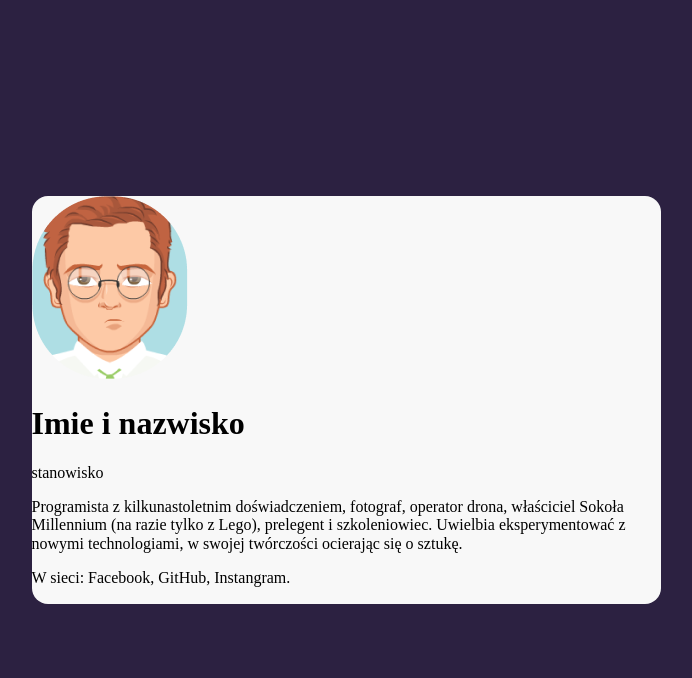
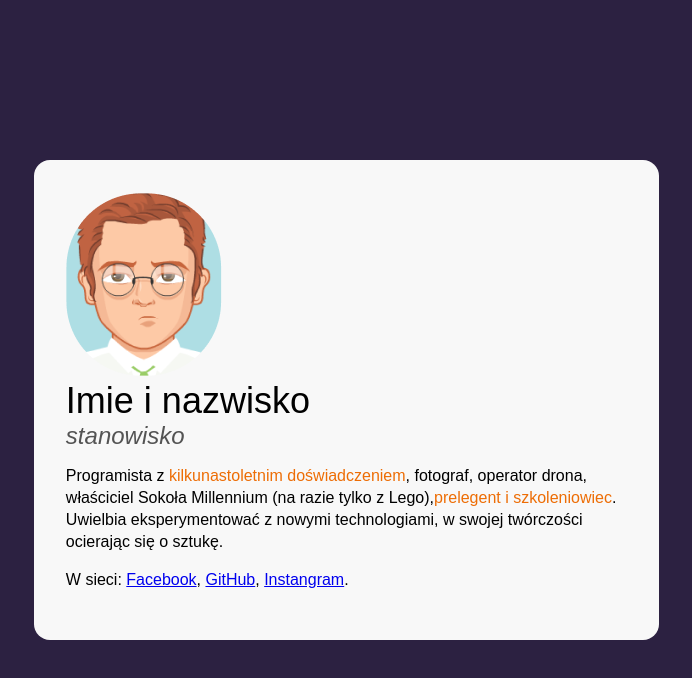
Before and after one commit to malgorzata-jekner/Business-card-2021, a plain HTML site: page index.html in a window 1280 px wide. Shown: the whole page, without its empty margins (294-986 px from the left). Drawn offline with Linux system fonts and the light colour scheme.

Commit message:
complete BEM

```diff
--- a/index.html
+++ b/index.html
@@ -6,28 +6,34 @@
     <title>Wizytwoka</title>
     <link href="normalize.css" rel="stylesheet" type="text/css" />
     <link href="style.css" rel="stylesheet" type="text/css" />
-
   </head>
 
   <body>
     <main class="main">
-      <article>
-        <img src="avatar.png" alt="Zdjecie Imie i nazwisko" />
-        <header>
-          <h1>Imie i nazwisko</h1>
-          <p>stanowisko</p>
+      <article class="person">
+        <img
+          class="person_picture"
+          src="avatar.png"
+          alt="Zdjecie Imie i nazwisko"
+        />
+        <header class="person__info">
+          <h1 class="person__name">Imie i nazwisko</h1>
+          <p class="person__position">stanowisko</p>
         </header>
-        <p>
-          Programista z kilkunastoletnim doświadczeniem, fotograf, operator
-          drona, właściciel Sokoła Millennium (na razie tylko z Lego), prelegent
-          i szkoleniowiec. Uwielbia eksperymentować z nowymi technologiami, w
-          swojej twórczości ocierając się o sztukę.
+        <p class="person__description">
+          Programista z
+          <strong class="special">kilkunastoletnim doświadczeniem</strong>,
+          fotograf, operator drona, właściciel Sokoła Millennium (na razie tylko
+          z Lego),<strong class="special">prelegent i szkoleniowiec</strong>.
+          Uwielbia eksperymentować z nowymi technologiami, w swojej twórczości
+          ocierając się o sztukę.
         </p>
-        <p>
-            W sieci: Facebook, GitHub, Instangram.
+        <p class="person__description">
+          W sieci: <a class="person__link" href="#">Facebook</a>,
+          <a class="person__link" href="#">GitHub</a>,
+           <a class="person__link" href="#">Instangram</a>.
         </p>
       </article>
-
     </main>
   </body>
 </html>
--- a/style.css
+++ b/style.css
@@ -1,15 +1,52 @@
+html {
+    box-sizing: border-box;
+}
+
+*, *::before, *::after {
+    box-sizing: inherit;
+}
+
 body {
     background: #2C2141;
     display: flex;
     align-items: center;
     justify-content: center;
     min-height: 100vh;
+    font-family: Arial, Helvetica, sans-serif;
 
 }
 
 .main {
     background: #F8F8F8;
     border-radius: 16px;
-    width: 629px;
+    width: 625px;
     margin: 16px;
+    padding: 32.36px;
 }
+
+.person {
+
+}
+.person__description {
+    font-style: 16px;
+    line-height: 22px;
+}
+
+.person__name {
+    font-size: 36px;
+    margin: 0;
+    font-weight: normal;
+
+}
+
+.person__position {
+    font-size: 24px;
+    color: #545454;
+    margin: 0;
+    font-style: italic;
+}
+
+.special {
+    color: #ED6D05;
+    font-weight: normal;
+}
```
